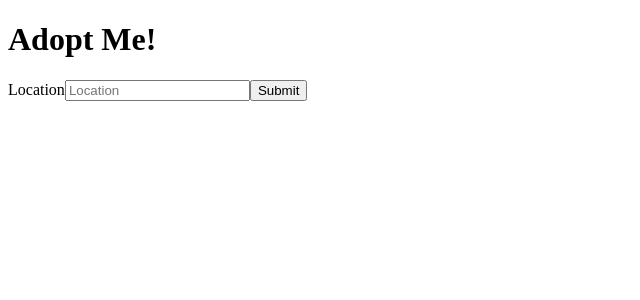
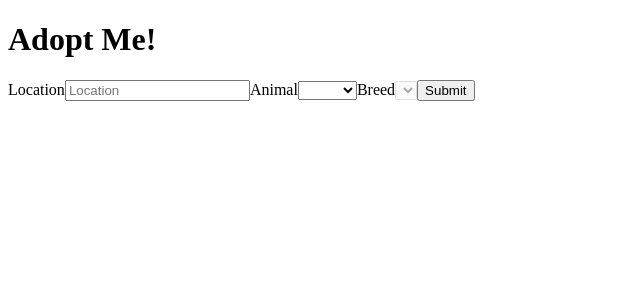
Before and after one commit to RazvanBugoi/Pet-Adoption-Project, a React app: page / in a window 1280 px wide. Shown: the top 300 px of the page, without its empty margins (0-640 px from the left). Built offline with nearby package versions, Linux system fonts and the light colour scheme; the HTML template or start-up script is replaced by a standard one.

Commit message:
added animal and breed labels

```diff
--- a/src/SearchParams.jsx
+++ b/src/SearchParams.jsx
@@ -1,7 +1,12 @@
 import { useState } from "react";
+const ANIMALS = ["bird", "cat", "dog", "rabbit", "reptile"];
 
 const SearchParams = () => {
   const [location, setLocation] = useState("");
+  const [animal, setAnimal] = useState("");
+  const [breed, setBreed] = useState("");
+  const breeds = [];
+
   return (
     <div className="search-params">
       <form>
@@ -14,6 +19,41 @@
             placeholder="Location"
           />
         </label>
+        <label htmlFor="animal">
+          Animal
+          <select
+            id="animal"
+            value={animal}
+            onChange={(e) => {
+              setAnimal(e.target.value);
+              setBreed("");
+            }}
+          >
+            <option />
+            {ANIMALS.map((animal) => (
+              <option key={animal} value={animal}>
+                {animal}
+              </option>
+            ))}
+          </select>
+        </label>
+        <label htmlFor="breed">
+          Breed
+          <select
+            disabled={!breeds.length}
+            id="breed"
+            value={breed}
+            onChange={(e) => setBreed(e.target.value)}
+            onBlur={(e) => setBreed(e.target.value)}
+          >
+            <option />
+            {breeds.map((breed) => (
+              <option key={breed} value={breed}>
+                {breed}
+              </option>
+            ))}
+          </select>
+        </label>
         <button>Submit</button>
       </form>
     </div>
```
